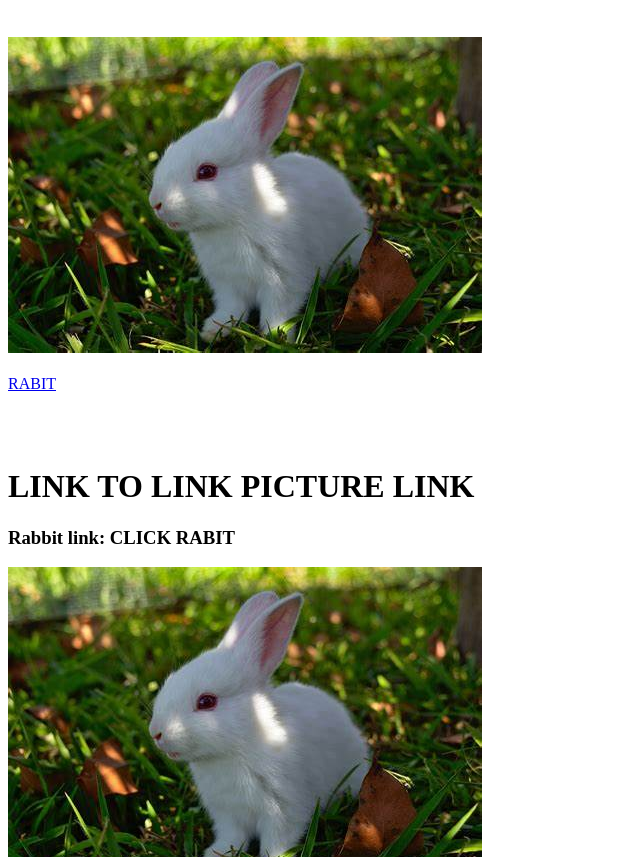
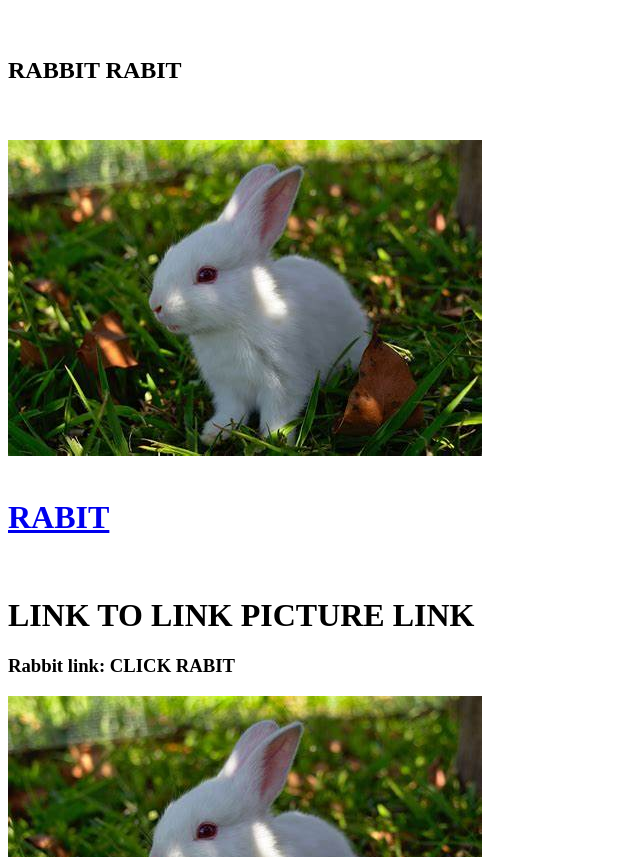
Before and after one commit to SambitBasu2007/RABIT_web, a plain HTML site: page index.html in a window 1280 px wide. Shown: the part 4939-5796 px from the top of the page, without its empty margins (0-640 px from the left). Drawn offline with Linux system fonts and the light colour scheme.

Commit message:
Update index.html

```diff
--- a/index.html
+++ b/index.html
@@ -134,11 +134,17 @@
 <img src="./Folder1/Folder2/bird.png" alt="BIRD">
 <br /><br /><br />
 
+<h2>RABBIT RABIT</h2>
+<br /><br />
+
 <img src="./Folder0/rabbit.png" alt="RABIT">
+
 <br /><br />
-<a href="./Folder0/rabbit.html">RABIT</a>
+<h1>
+<a href="./Folder0/rabbit.html">RABIT</a></h1>
 
-<br /><br /><br /><br />
+<br />
+
 
 <h1>LINK TO LINK PICTURE LINK</h1>
 
```
